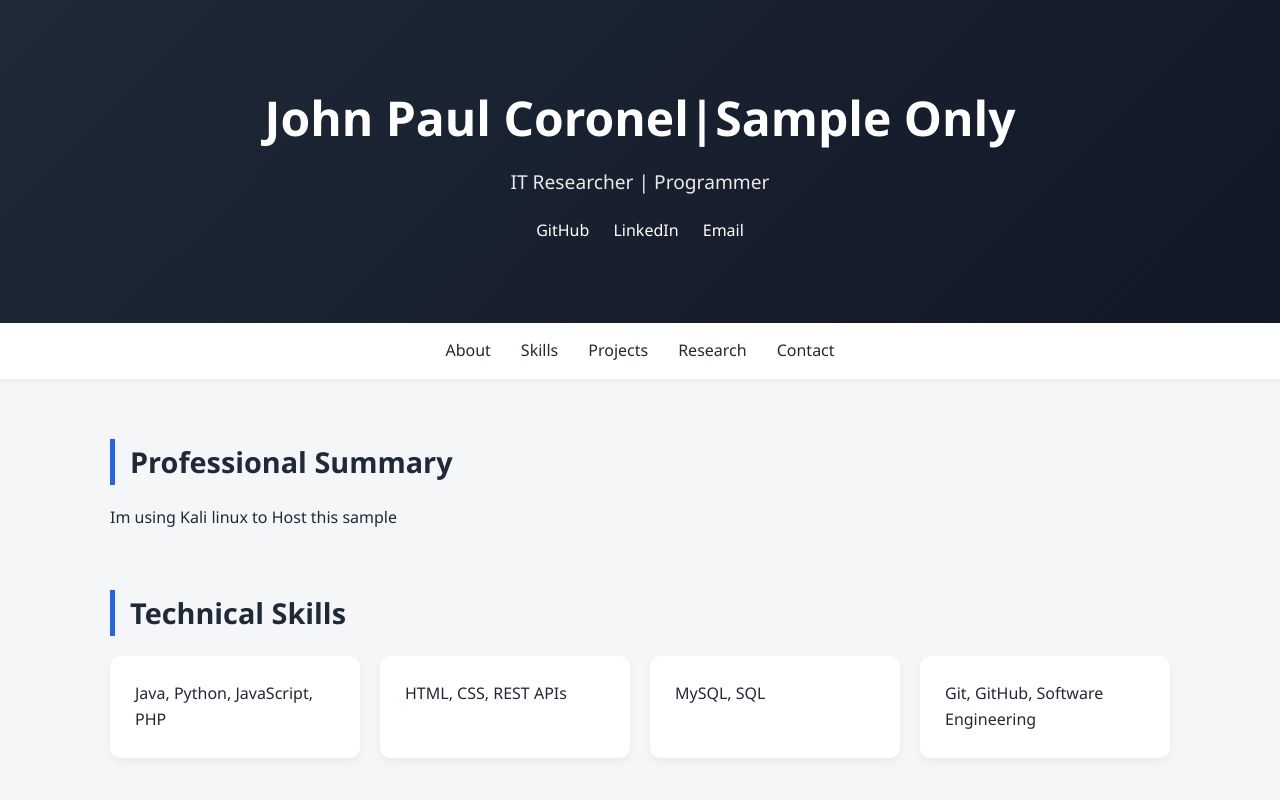
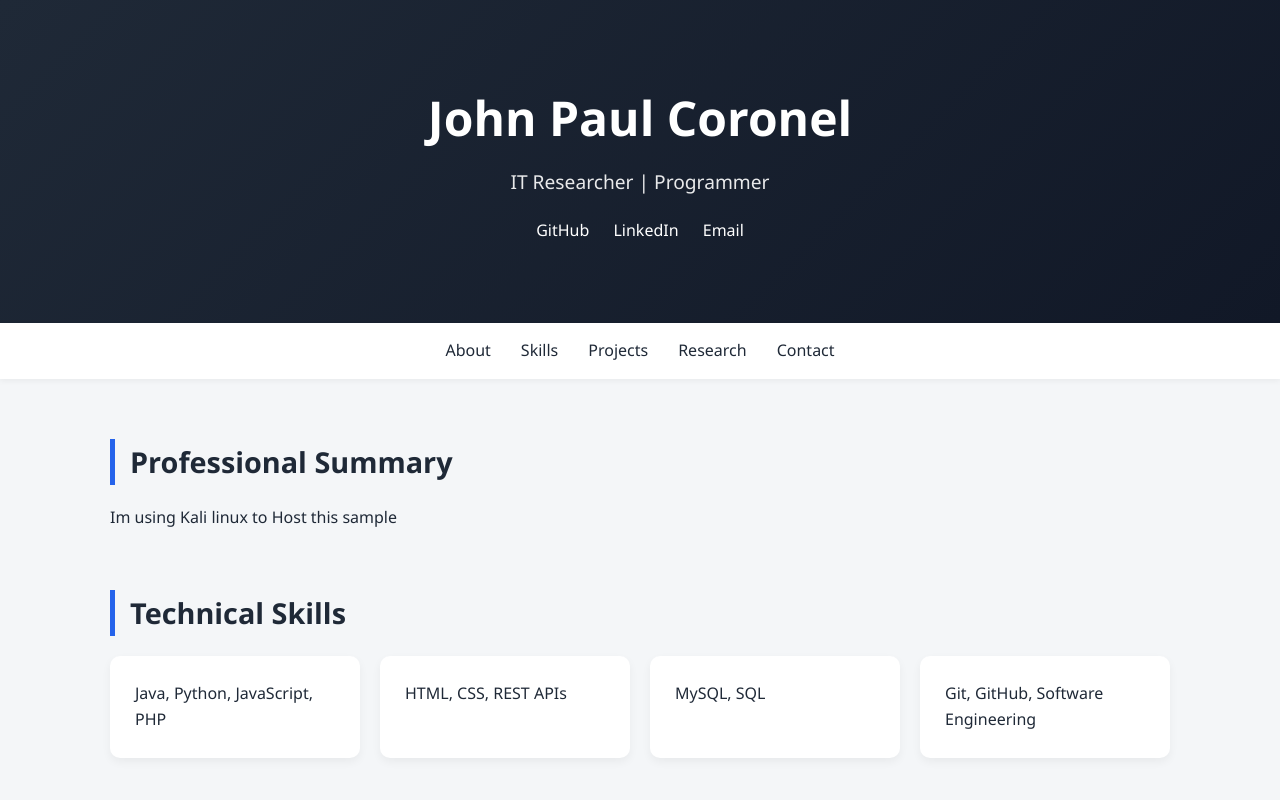
Before and after one commit to brutpurs/john-paul-portfolio, a plain HTML site: page index.html in a window 1280 px wide. Shown: the top 800 px of the page. Drawn offline with Linux system fonts and the light colour scheme.

Commit message:
Update index.html

```diff
--- a/index.html
+++ b/index.html
@@ -12,7 +12,7 @@
 <body>
 
   <header class="hero">
-    <h1>John Paul Coronel|Sample Only</h1>
+    <h1>John Paul Coronel</h1>
     <p class="subtitle">IT Researcher | Programmer</p>
     <div class="links">
       <a href="#">GitHub</a>
```
